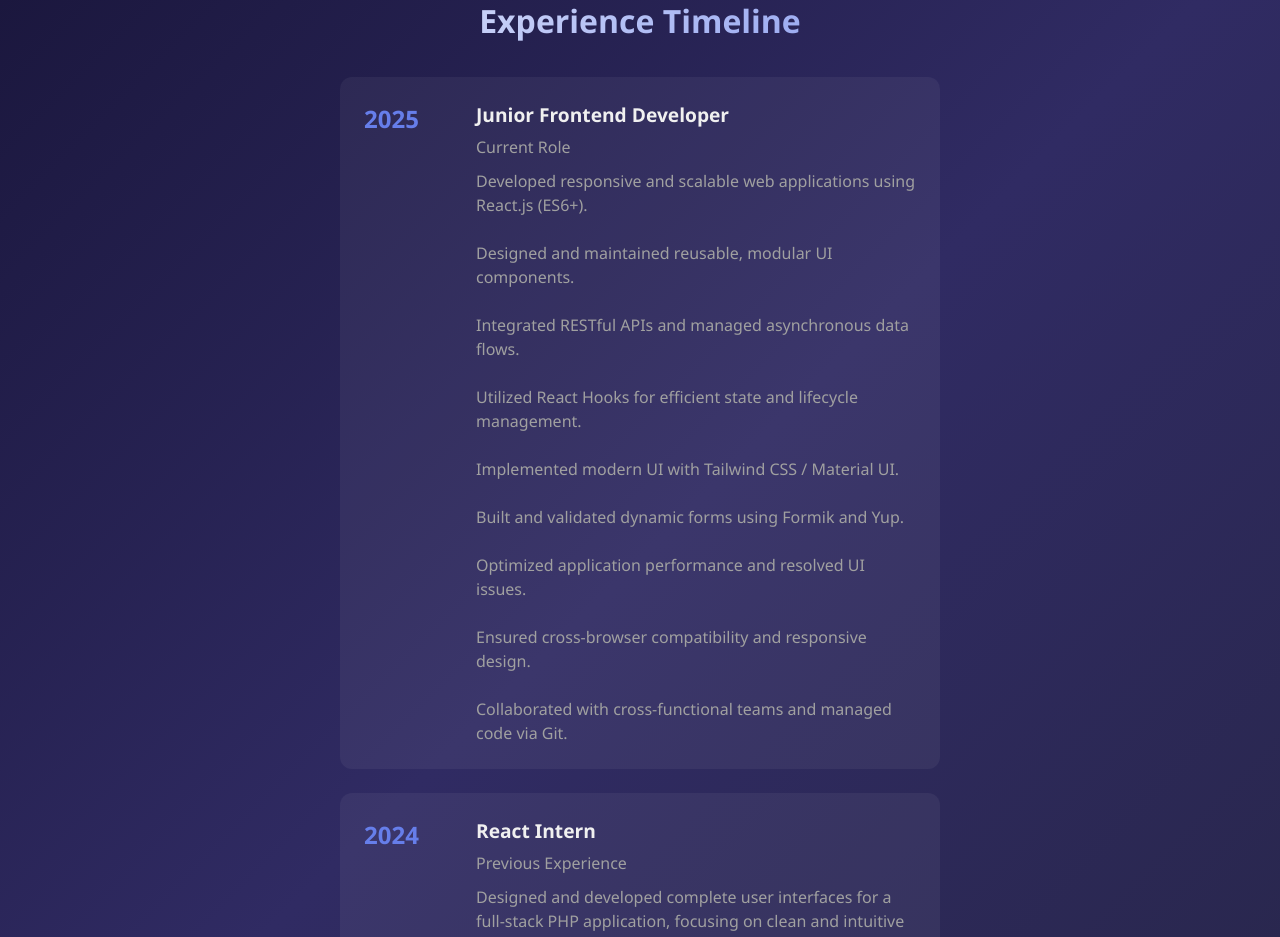
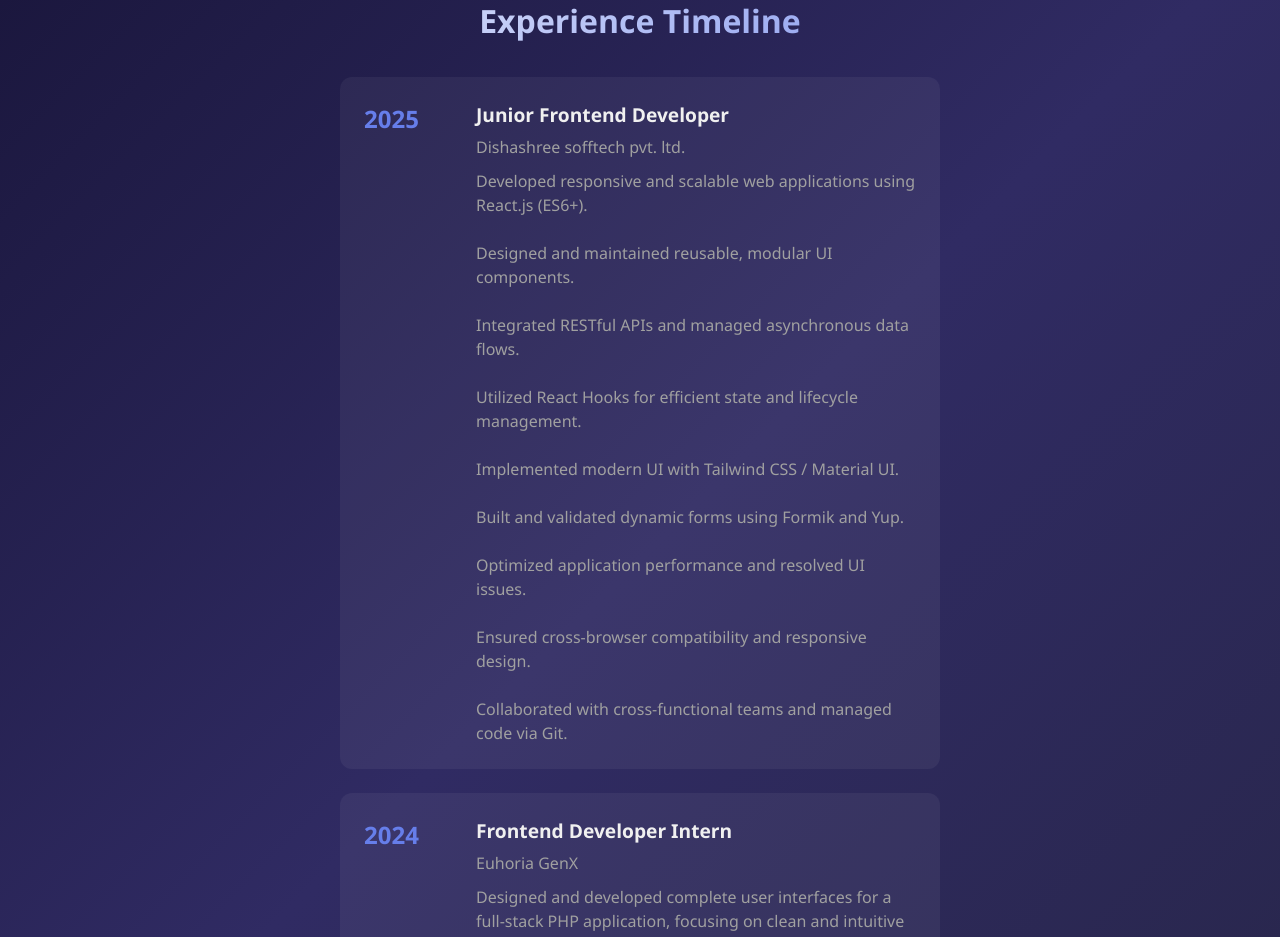
Before and after one commit to FreelancerArijit/devportfolio-arijit, a React (Vite) app in the folder portfolio-arijit/: page /about in a window 1280 px wide. Shown: the part 680-1617 px from the top of the page. Built offline with nearby package versions, Linux system fonts and the light colour scheme.

Commit message:
Update job titles and company names in About page

```diff
--- a/portfolio-arijit/src/pages/About.jsx
+++ b/portfolio-arijit/src/pages/About.jsx
@@ -6,7 +6,7 @@ const About = () => {
     {
       year: "2025",
       title: "Junior Frontend Developer",
-      company: "Current Role",
+      company: "Dishashree sofftech pvt. ltd.",
       about: `Developed responsive and scalable web applications using React.js (ES6+).
 
 Designed and maintained reusable, modular UI components.
@@ -27,8 +27,8 @@ Collaborated with cross-functional teams and managed code via Git.`,
     },
     {
       year: "2024",
-      title: "React Intern",
-      company: "Previous Experience",
+      title: " Frontend Developer Intern",
+      company: "Euhoria GenX",
       about: `Designed and developed complete user interfaces for a full-stack PHP application, focusing on clean and intuitive layouts
 
 Built responsive and visually consistent front-end screens using HTML, CSS, and JavaScript
```
